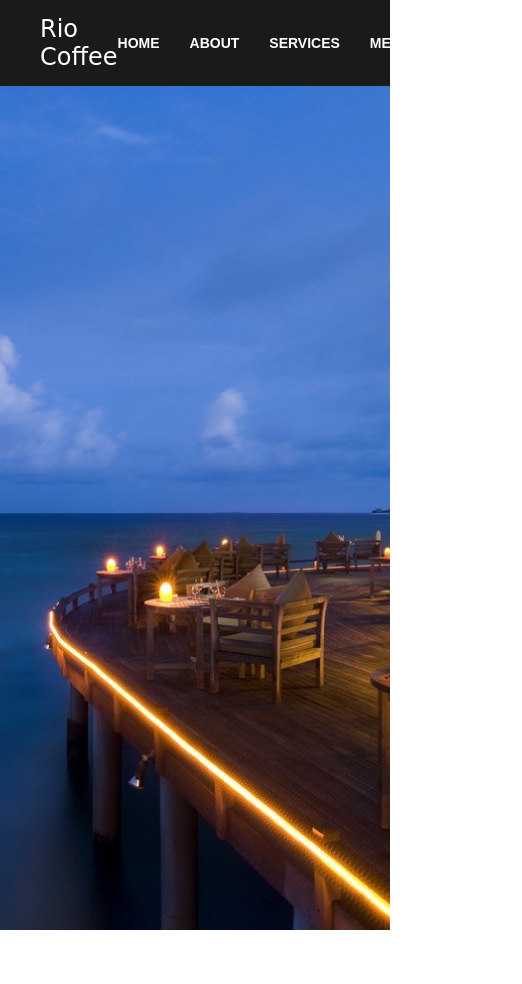
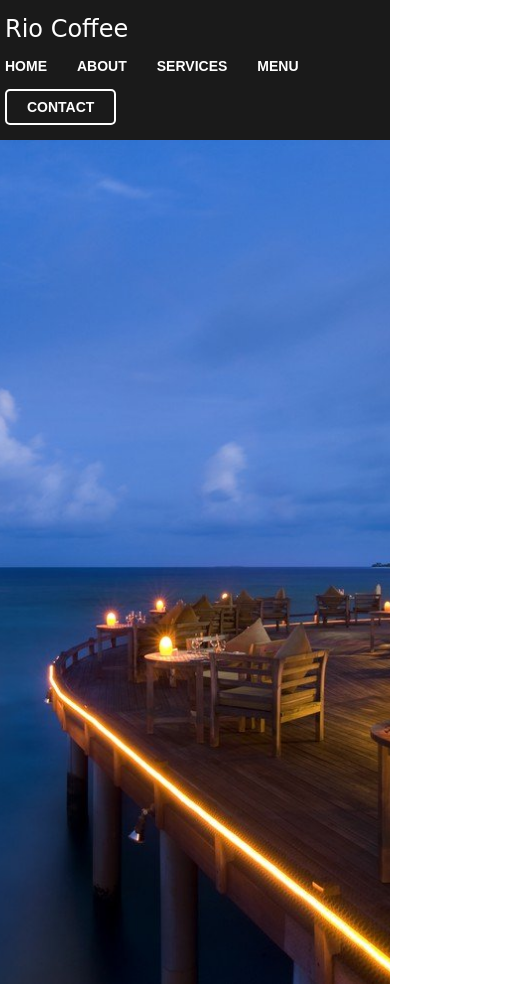
Before and after one commit to vyaeum/flex-menu, a plain HTML site: page index.html in a window 390 px wide. Shown: the whole page, 522 px wide, since content can reach past the window. Before the commit the page ends 930 px from the top, so only its background shows below. Drawn offline with Linux system fonts and the light colour scheme.

Commit message:
adding media adaptation

```diff
--- a/assets/styles.css
+++ b/assets/styles.css
@@ -65,3 +65,17 @@ body {
   object-fit: cover;
   display: block;
 }
+@media (max-width: 768px) {
+    .header{
+        flex-direction: column;
+        align-items: start;
+    }
+    .nav{
+        margin: 15px 0 15px ;
+    }
+}
+@media (max-width: 480px) {
+    .header{
+        padding: 15px 5px;
+    }
+}
```
